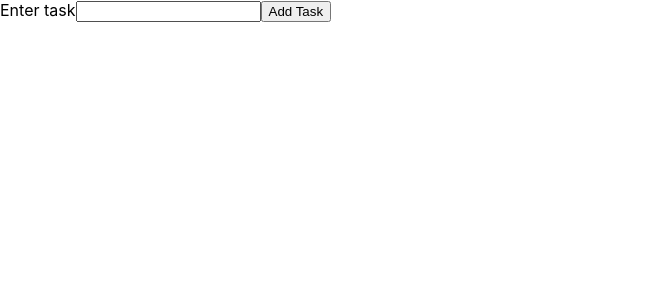
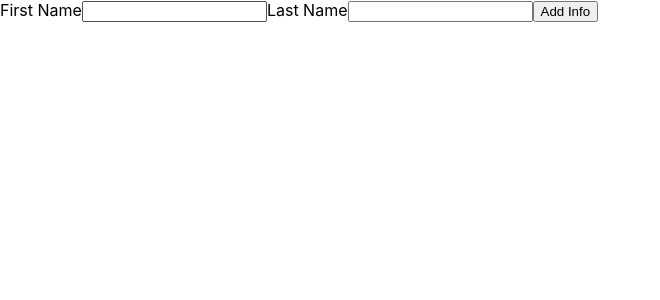
Before and after one commit to Chris-Wagg/TOP-React-CV, a React (Create React App) app in the folder cv-project/: page / in a window 1280 px wide. Shown: the top 300 px of the page, without its empty margins (0-660 px from the left). Built offline with nearby package versions, Linux system fonts and the light colour scheme.

Commit message:
handle change and submit functions added for personal info and basic display added

```diff
--- a/cv-project/public/index.html
+++ b/cv-project/public/index.html
@@ -2,14 +2,13 @@
 <html lang="en">
 	<head>
 		<meta charset="utf-8" />
-    <link rel="icon" href="%PUBLIC_URL%/favicon.ico" />
 		<meta name="viewport" content="width=device-width, initial-scale=1" />
 		<meta name="theme-color" content="#000000" />
 		<meta
 			name="description"
 			content="Web site created using create-react-app"
 		/>
-    <link rel="apple-touch-icon" href="%PUBLIC_URL%/logo192.png" />
+
 		<!--
       manifest.json provides metadata used when your web app is installed on a
       user's mobile device or desktop. See https://developers.google.com/web/fundamentals/web-app-manifest/
--- a/cv-project/src/App.js
+++ b/cv-project/src/App.js
@@ -1,62 +1,6 @@
-import React, { Component } from 'react'
-import uniqid from 'uniqid'
-import DisplayItem from './Components/DisplayItem'
+import React from 'react'
+import AddPersonalInfo from './Components/AddPersonalInfo'
 
-// https://www.theodinproject.com/lessons/node-path-javascript-handle-inputs-and-render-lists#assignment
-
-class App extends Component {
-	constructor() {
-		super()
-
-		//state definied here
-		this.state = {
-			task: { text: '', id: uniqid() },
-			tasks: [],
-		}
-	}
-
-	handleChange = (e) => {
-		// on change handler thats sets state to whatever is typed in the input
-		this.setState({
-			task: {
-				text: e.target.value, // sets the state.task.text to what is sent from the value attribute from the input
-				id: this.state.task.id, // sets the id because we need one
-			},
-		})
-	}
-
-	onSubmitTask = (e) => {
-		// the onSubmmit handler invoked when the button is clicked
-		e.preventDefault() // prevents page from refreshing
-		this.setState({
-			tasks: this.state.tasks.concat(this.state.task), //adds the submitted task to our tasks array. remember not to directly assign state
-			// can't use .push because will mess with the .map in the overview component
-			task: { text: '', id: uniqid() }, // set the state and the input to empty
-		})
-	}
-
-	render() {
-		const { task, tasks } = this.state //comes from the state defined in the constructor
-
-		return (
-			<div>
-				<form onSubmit={this.onSubmitTask}>
-					{/* the onSubmit can be here but in that case the button specifically needs to have type=submit */}
-					<label htmlFor="taskInput">Enter task</label>
-					<input
-						onChange={this.handleChange} // the function from above
-						value={task.text} // needs to specify value attributed for input elements. sends the value of the input to the handleChange function to set the state.task.text value
-						type="text"
-						id="taskInput"
-					/>
-					<button type="submit">Add Task</button>
-					{/* can also add an onClock here that calls the onSubmitTask function instead of having it on the form */}
-				</form>
-				<DisplayItem tasks={tasks} />
-				{/* gets tasks from the state? */}
-			</div>
-		)
-	}
+export default function App() {
+	return <AddPersonalInfo />
 }
-
-export default App
--- /dev/null
+++ b/cv-project/src/Components/AddPersonalInfo.jsx
@@ -0,0 +1,123 @@
+import React, { Component } from 'react'
+import uniqid from 'uniqid'
+
+import DisplayFirstName from './InfoDisplays/DisplayFirstName'
+import DisplayLastName from './InfoDisplays/DisplayLastName'
+
+class AddPersonalInfo extends Component {
+	constructor() {
+		super()
+		this.state = {
+			firstName: { text: '', id: uniqid() },
+			firstNameArr: [],
+			lastName: { text: '', id: uniqid() },
+			lastNameArr: [],
+			phoneNum: { text: '', id: uniqid() },
+			phoneNumArr: [],
+			email: { text: '', id: uniqid() },
+			emailArr: [],
+		}
+	}
+
+	handleChangeFirstName = (e) => {
+		this.setState({
+			firstName: {
+				text: e.target.value,
+				id: this.state.firstName.id,
+			},
+		})
+	}
+
+	handleChangeLastName = (e) => {
+		this.setState({
+			lastName: {
+				text: e.target.value,
+				id: this.state.lastName.id,
+			},
+		})
+	}
+	handleChangePhone = (e) => {
+		this.setState({
+			phoneNum: {
+				text: e.target.value,
+				id: this.state.phoneNum.id,
+			},
+		})
+	}
+	handleChangeEmail = (e) => {
+		this.setState({
+			email: {
+				text: e.target.value,
+				id: this.state.email.id,
+			},
+		})
+	}
+
+	onSubmitAllInfo = (e) => {
+		e.preventDefault()
+		this.setState({
+			firstNameArr: this.state.firstNameArr.concat(this.state.firstName),
+			firstName: { text: '', id: uniqid() },
+		})
+		this.setState({
+			lastNameArr: this.state.lastNameArr.concat(this.state.lastName),
+			lastName: { text: '', id: uniqid() },
+		})
+		this.setState({
+			phoneNumArr: this.state.phoneNumArr.concat(this.state.phoneNum),
+			phoneNum: { text: '', id: uniqid() },
+		})
+		this.setState({
+			emailArr: this.state.emailArr.concat(this.state.email),
+			email: { text: '', id: uniqid() },
+		})
+	}
+
+	render() {
+		const {
+			firstName,
+			firstNameArr,
+			lastName,
+			lastNameArr,
+			email,
+			emailArr,
+			phoneNum,
+			phoneNumArr,
+		} = this.state
+		return (
+			<>
+				<div>
+					<form>
+						<label htmlFor="firstNameInput">First Name</label>
+						<input
+							onChange={this.handleChangeFirstName}
+							type="text"
+							id="firstNameInput"
+							value={firstName.text}
+						/>
+						{/* <button type="submit" onClick={this.onSubmitFirstName}>
+							Add First Name
+						</button> */}
+
+						{/* ------------------------------------------ */}
+
+						<label htmlFor="lastNameInput">Last Name</label>
+						<input
+							onChange={this.handleChangeLastName}
+							type="text"
+							id="lastNameInput"
+							value={lastName.text}
+						/>
+						<button type="submit" onClick={this.onSubmitAllInfo}>
+							Add Info
+						</button>
+					</form>
+					<DisplayFirstName firstNameArr={firstNameArr} />
+					<DisplayLastName lastNameArr={lastNameArr} />
+				</div>
+			</>
+		)
+	}
+}
+
+export default AddPersonalInfo
--- a/cv-project/src/Components/DisplayItem.jsx
+++ /dev/null
@@ -1,16 +0,0 @@
-import React from 'react'
-
-const DisplayItem = (props) => {
-	const { tasks } = props
-
-	return (
-		<ul>
-			{tasks.map((task) => {
-				// maps tasks array from state and returns new list items with each array item and an id
-				return <li key={task.id}>{task.text}</li>
-			})}
-		</ul>
-	)
-}
-
-export default DisplayItem
--- /dev/null
+++ b/cv-project/src/Components/InfoDisplays/DisplayFirstName.jsx
@@ -0,0 +1,11 @@
+export default function DisplayFirstName(props) {
+	const { firstNameArr } = props
+
+	return (
+		<ul>
+			{firstNameArr.map((e) => {
+				return <li key={e.id}>{e.text}</li>
+			})}
+		</ul>
+	)
+}
--- /dev/null
+++ b/cv-project/src/Components/InfoDisplays/DisplayLastName.jsx
@@ -0,0 +1,11 @@
+export default function DisplayFirstName(props) {
+	const { lastNameArr } = props
+
+	return (
+		<ul>
+			{lastNameArr.map((e) => {
+				return <li key={e.id}>{e.text}</li>
+			})}
+		</ul>
+	)
+}
--- a/cv-project/src/index.js
+++ b/cv-project/src/index.js
@@ -1,17 +1,11 @@
-import React from 'react';
-import ReactDOM from 'react-dom/client';
-import './index.css';
-import App from './App';
-import reportWebVitals from './reportWebVitals';
+import React from 'react'
+import ReactDOM from 'react-dom/client'
+import './index.css'
+import App from './App'
 
-const root = ReactDOM.createRoot(document.getElementById('root'));
+const root = ReactDOM.createRoot(document.getElementById('root'))
 root.render(
-  <React.StrictMode>
-    <App />
-  </React.StrictMode>
-);
-
-// If you want to start measuring performance in your app, pass a function
-// to log results (for example: reportWebVitals(console.log))
-// or send to an analytics endpoint. Learn more: https://bit.ly/CRA-vitals
-reportWebVitals();
+	<React.StrictMode>
+		<App />
+	</React.StrictMode>
+)
```
Also changed, not shown: cv-project/src/Components/DisplayInfoFunctions.jsx (added, +37 -0 lines), cv-project/src/Components/HandleAddFunctions.js (added, +18 -0 lines), cv-project/public/manifest.json (deleted), cv-project/public/robots.txt (deleted). Lines whose indentation alone changed are shown as unchanged.
